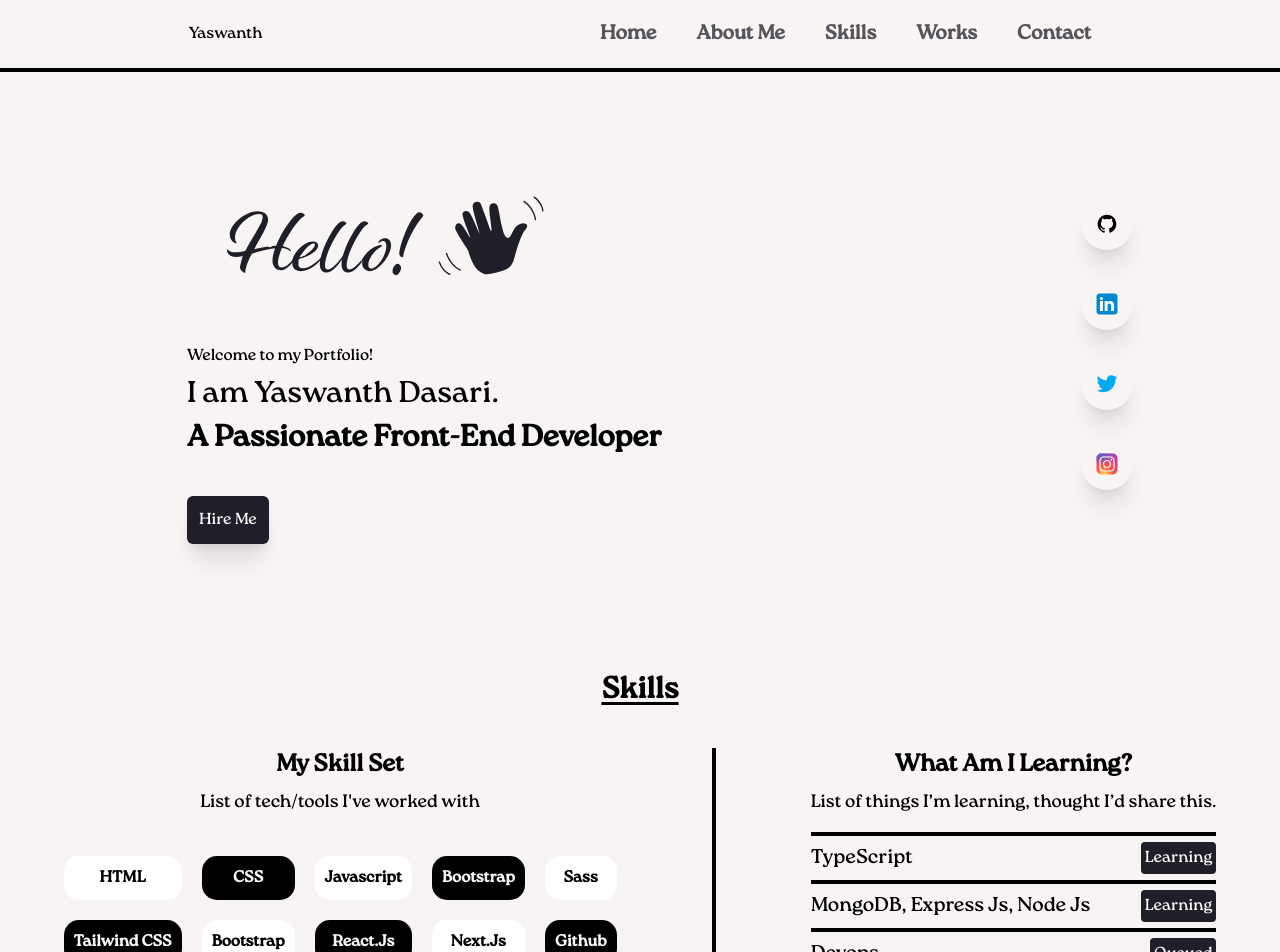
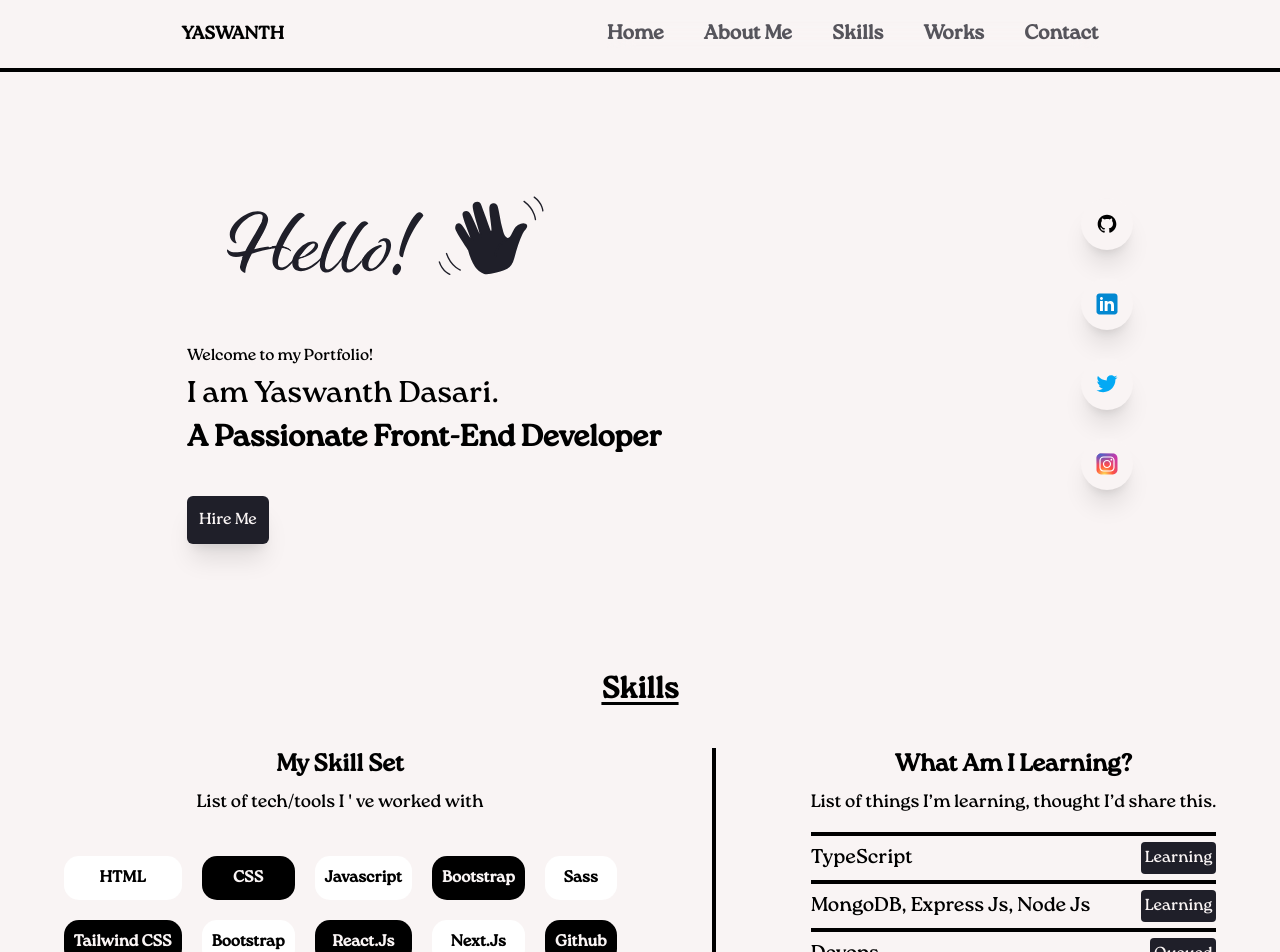
Before and after one commit to DSYaswanth777/Personal_Protfolio, a Next.js app: page / in a window 1280 px wide. Shown: the top 952 px of the page. Built offline with nearby package versions, Linux system fonts and the light colour scheme.

Commit message:
Finalized changes

```diff
--- a/src/app/page.js
+++ b/src/app/page.js
@@ -3,7 +3,7 @@ import Header from "@/components/header";
 import Hero_Section from "@/components/hero_Section";
 import Personal_Info from "@/components/personal_Info";
 import Projects_Section from "@/components/projects_Section";
-import Skils_Section from "@/components/skils_Section";
+import Skills_Section from "@/components/Skills_Section";
 import Contactme_Section from "@/components/contactme_section";
 import Footer from "@/components/footer";
 import { useRef } from "react";
@@ -49,7 +49,7 @@ export default function Home() {
     <div>
       <Header scrollToSection={scrollToSection} />
       <Hero_Section ref={heroRef}/>
-      <Skils_Section ref={skillsRef} />
+      <Skills_Section ref={skillsRef} />
       <Personal_Info ref={personalRef}/>
       <Projects_Section ref={projectsRef} />
       <Contactme_Section ref={contactRef}/>
--- a/src/components/Contactme_section.jsx
+++ b/src/components/Contactme_section.jsx
@@ -3,8 +3,7 @@ import { HiOutlineMailOpen } from "react-icons/hi";
 import { BiPhone } from "react-icons/bi";
 import { forwardRef } from "react";
 // function contactme_Section() {
-  const contactme_Section = forwardRef((props, ref) => {
-
+const contactme_Section = forwardRef((props, ref) => {
   const handleEmailClick = () => {
     window.location.href = "mailto:dsyaswanth777@gmail.com";
   };
@@ -44,6 +43,7 @@ import { forwardRef } from "react";
       </div>
     </div>
   );
-})
+});
+contactme_Section.displayName = "ContactMeSection"; // Add this line
 
 export default contactme_Section;
--- a/src/components/Header.jsx
+++ b/src/components/Header.jsx
@@ -44,7 +44,7 @@ function Header({ scrollToSection }) {
     <div className="container mx-auto">
       <nav className="p-5 md:flex md:items-center md:justify-around bg-white border-b-4 container md:mx-auto z-10 fixed">
         <div className="flex justify-between items-center">
-          <span className="font-bold text-md">Yaswanth</span>
+          <span className="font-extra-bold text-lg uppercase">Yaswanth</span>
           <span className="cursor-pointer md:hidden block" onClick={toggleMenu}>
             {isMenuOpen ? <HiX /> : <HiMenuAlt3 />}
           </span>
--- a/src/components/Hero_Section.jsx
+++ b/src/components/Hero_Section.jsx
@@ -83,5 +83,6 @@ const Hero_Section = forwardRef((props, ref) => {
     </div>
   );
 });
+Hero_Section.displayName = "Hero_Section";
 
 export default Hero_Section;
--- a/src/components/Personal_Info.jsx
+++ b/src/components/Personal_Info.jsx
@@ -68,5 +68,6 @@ const Personal_Info = forwardRef((props, ref) => {
     </div>
   );
 });
+Personal_Info.displayName = "Personal_Info";
 
 export default Personal_Info;
--- a/src/components/Projects_Section.jsx
+++ b/src/components/Projects_Section.jsx
@@ -199,7 +199,7 @@ const Projects_Section = forwardRef((props, ref) => {
               application, showcasing impactful cart features and skillful state
               management for a seamless user experience. By seamlessly
               integrating essential cart features and demonstrating adeptness in
-              React's custom hooks for efficient state management,
+              React &apos;s custom hooks for efficient state management,
             </p>
             <div className="flex justify-center gap-5 pt-5">
               <p className="uppercase p-2 bg-white rounded-md shadow-md">
@@ -247,5 +247,6 @@ const Projects_Section = forwardRef((props, ref) => {
     </div>
   );
 });
+Projects_Section.displayName = "Projects_Section"; // Add this line
 
 export default Projects_Section;
--- a/src/components/Skils_Section.jsx
+++ b/src/components/Skills_Section.jsx
@@ -1,6 +1,6 @@
 "use client";
 import { forwardRef } from "react";
-const Skils_Section = forwardRef((props, ref) => {
+const Skills_Section = forwardRef((props, ref) => {
   return (
     <div className="h-full container md:mx-auto px-12 pt-32" ref={ref}>
       <div className="flex justify-center items-center flex-row gap-6 md:mx-auto ">
@@ -13,7 +13,7 @@ const Skils_Section = forwardRef((props, ref) => {
           <div className="flex flex-col">
             <p className="text-2xl font-extra-bold text-center">My Skill Set</p>
             <h1 className="pt-2 text-lg text-center">
-              List of tech/tools I've worked with
+              List of tech/tools I &apos; ve worked with
             </h1>
             <div className="skills-section pt-10">
               <p>HTML</p> <p>CSS</p> <p>Javascript</p> <p>Bootstrap</p>{" "}
@@ -50,5 +50,6 @@ const SkillItem = ({ title, status }) => (
     <div className="bg-customBlack p-1 rounded text-white">{status}</div>
   </div>
 );
+Skills_Section.displayName = "Skills_Section";
 
-export default Skils_Section;
+export default Skills_Section;
```
